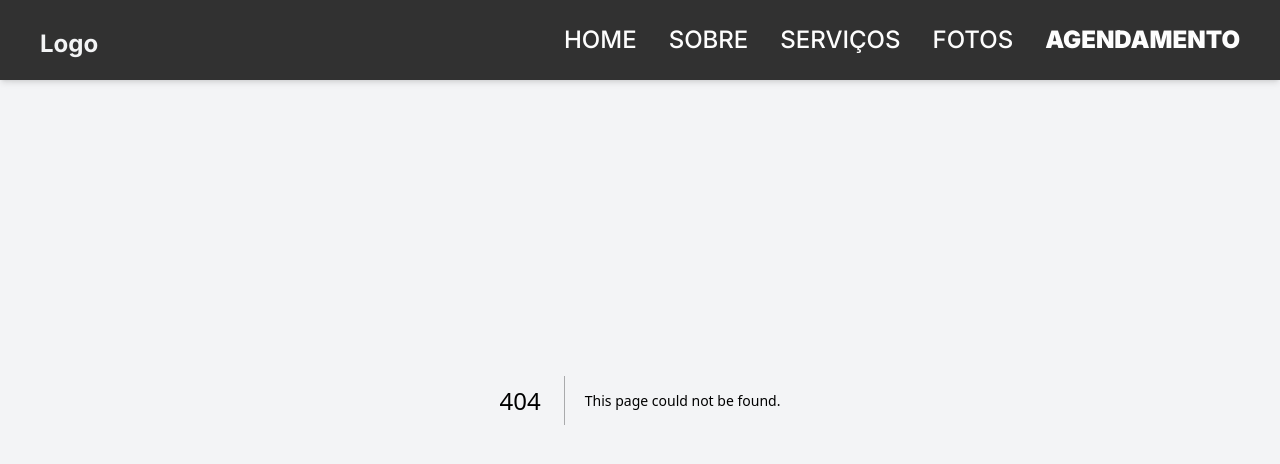
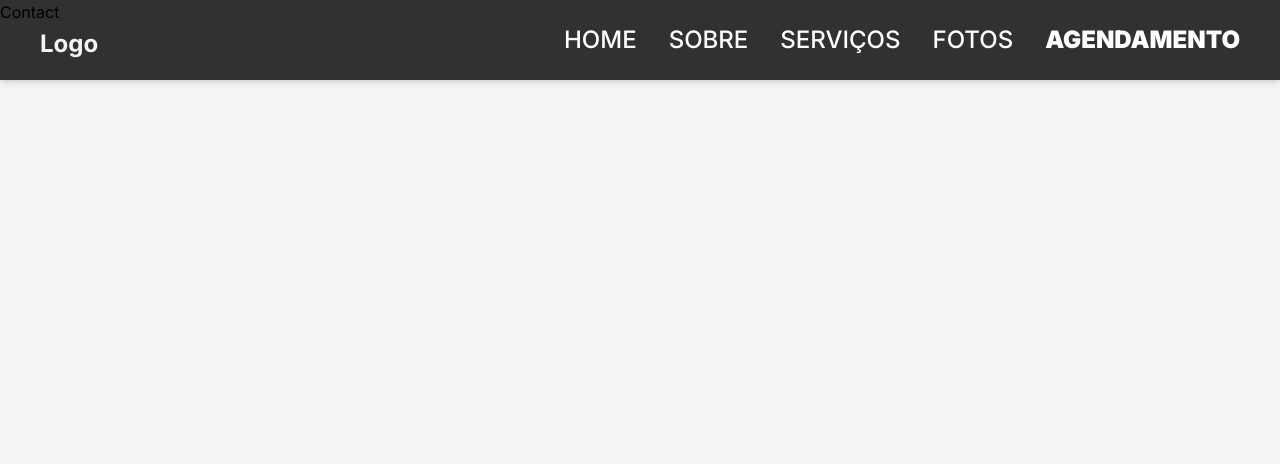
Before and after one commit to NataliaSRiber/garden-wedding, a Next.js app: page /contact in a window 1280 px wide. Before the commit this address had no page. Shown: the top 464 px of the page. Built offline with nearby package versions, Linux system fonts and the light colour scheme.

Commit message:
feat: Create contact page

```diff
--- /dev/null
+++ b/app/contact/page.tsx
@@ -0,0 +1,9 @@
+import React from 'react'
+
+function Contact() {
+  return (
+    <div>Contact</div>
+  )
+}
+
+export default Contact
```
